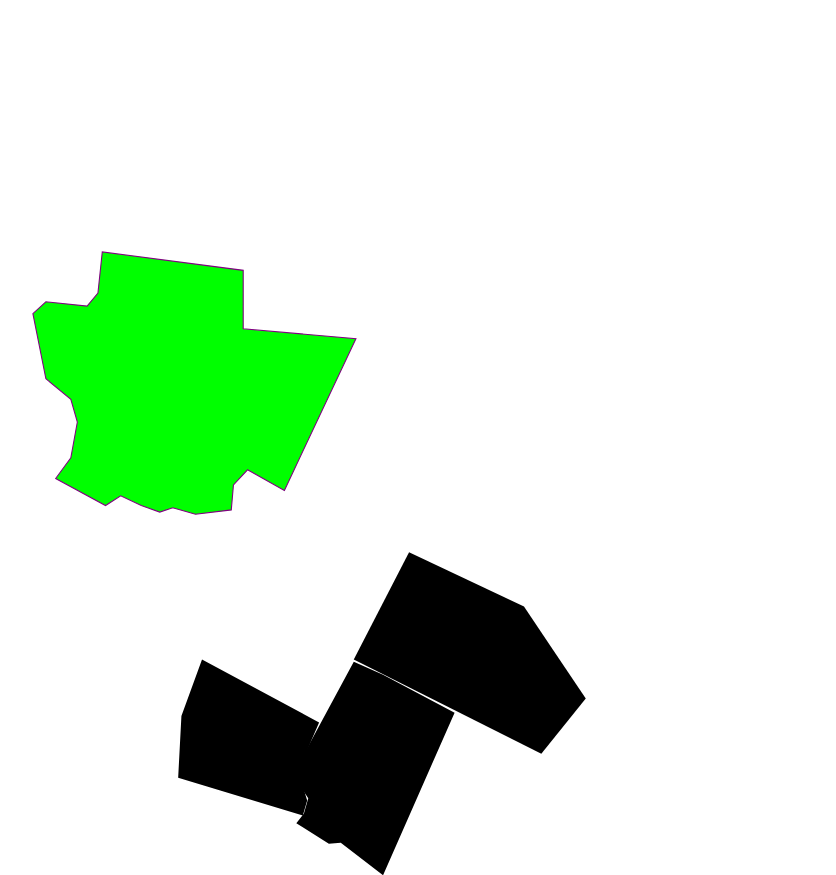
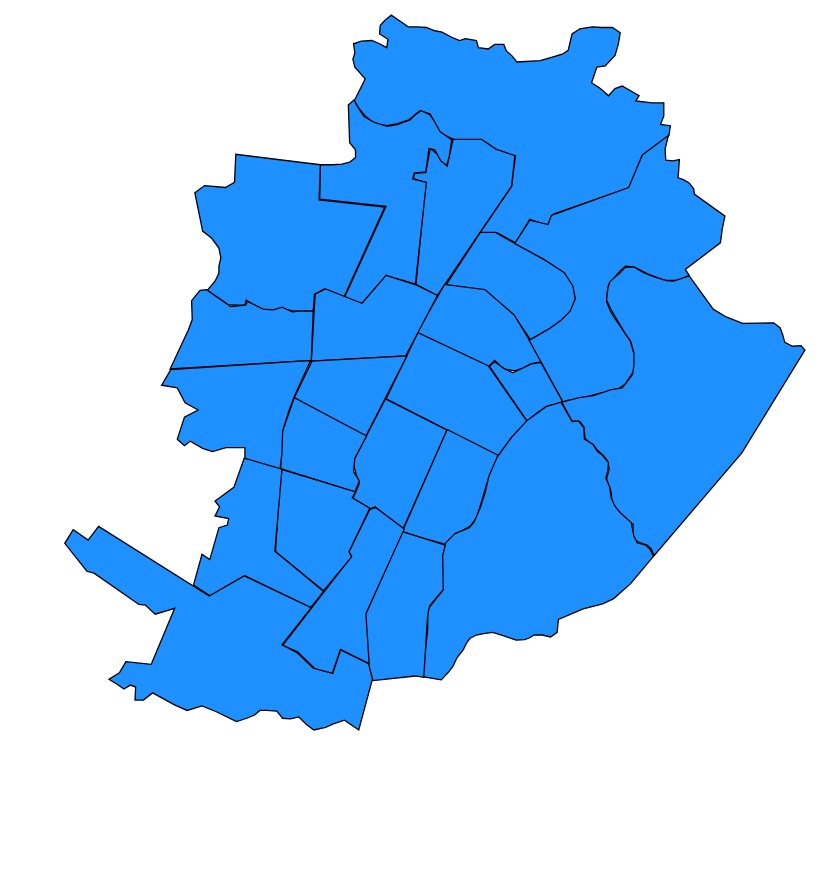
Before and after one commit to IAmNelu/VIQ, a plain HTML site: page mappa.html in a window 1280 px wide. Shown: the top 875 px of the page, without its empty margins (206-1042 px from the left). After the commit the page ends 800 px from the top, so only its background shows below. Drawn offline with Linux system fonts and the light colour scheme.

Commit message:
add: polygon

```diff
--- a/css/main.css
+++ b/css/main.css
@@ -21,6 +21,11 @@
     color: white;
 }
 .wrapper_map {
-    width: auto;
+    width: 60%;
     margin: 0 auto;
 }
+.quartiere{
+    stroke: black;
+    stroke-width: 2px;
+    fill: dodgerblue;
+}
--- a/mappa.html
+++ b/mappa.html
@@ -10,12 +10,31 @@
 <div class="wrapper_map">
 <svg width="100%" height="100%" viewBox="0 0 1166 1120" preserveAspectRatio="none">
 
-    <path d="M560,502,509,601,682,688,723,637,666,552z" vector-effect="non-scaling-stroke" />
-    <path d="M536,615,509,603,461,692,457,711,461,720,467,729,463,743,456,752,486,771,497,770,536,800,602,650z" vector-effect="non-scaling-stroke"/>
-    <path d="M369,601,477,659,462,694,462,718,466,731,462,745,347,710,350,653z" vector-effect="non-scaling-stroke" />
-    <polygon points="407,242,407,296,511,305,445,445,411,426,398,440,396,463,363,467,342,461,330,465,313,459,294,450,280,459,234,434,248,415,254,382,248,361,225,342,213,282,225,271,263,275,273,263,277,225" style="fill:lime;stroke:purple;stroke-width:1" id="valletta" />
-    <polygon points="67,800,239,904,289,874,390,920,351,977,375,991,395,1011,425,1025,437,988,479,1007,489,1029,464,1106,444,1094,435,1093,421,1099,408,1106,398,1106,377,1093,353,1091,343,1083,326,1080,310,1083,300,1089,290,1093,274,1096,263,1088,251,1086,225,1073,199,1078,189,1073,176,1070,166,1060,156,1057,146,1053,138,1060,127,1063,123,1050,110,1044,81,1032,97,1021,102,1008,120,1004,145,1008,184,921,153,934,140,918,128,916,51,865,12,822,30,801,46,819" style="fill:lime;stroke:purple;stroke-width:1" id="mirafiori"/>
+    <polygon id="villaretto_falchera_rebaudengo" class="quartiere" points="460,143,477,109,461,91,458,79,461,69,459,55,471,51,487,50,499,55,510,61,512,48,499,40,500,27,507,19,517,11,533,22,543,29,556,29,571,30,584,35,595,37,610,45,622,50,631,47,648,50,651,61,666,63,676,56,690,56,694,66,703,74,710,83,746,81,780,71,789,65,795,40,807,32,826,29,841,30,857,30,869,38,866,56,861,73,846,89,833,91,825,115,839,124,851,135,861,124,872,120,898,135,893,143,918,146,936,146,936,166,931,179,946,181,944,196,903,227,883,276,766,317,757,335,730,325,708,361,681,346,654,345,702,274,708,227,677,220,656,204,613,202,590,191,577,163,561,158,544,172,525,178,510,181,492,178,477,166,468,155"/>
+    <polygon id="borgo_vittoria" class="quartiere" points="612,202,603,243,587,224,577,216,570,253,553,254,551,262,570,269,555,425,588,442,654,344,702,274,707,227,678,217,656,202"/>
+    <polygon id="barriera_di_milano" class="quartiere" points="654,345,677,345,707,362,778,401,791,414,797,427,800,445,798,456,793,467,783,478,772,485,763,493,753,497,743,504,731,510,705,472,663,436,601,426"/>
+    <polygon id="madonna di campagna" class="quartiere" points="460,141,451,149,453,207,462,218,462,230,453,237,441,240,427,241,408,241,407,294,509,305,445,445,471,456,508,415,519,415,537,419,554,425,571,268,550,263,552,254,570,252,575,216,584,218,593,235,602,242,606,229,610,203,592,190,582,172,576,164,563,158,554,164,546,172,535,176,528,179,511,182,491,176,475,167,464,150"/>
+    <polygon id="vallette_lucento" class="quartiere" points="408,241,278,225,276,268,262,276,230,273,215,284,227,343,241,354,252,369,255,384,252,397,252,408,246,420,234,434,266,456,278,457,292,457,294,449,306,457,321,464,331,465,349,462,367,466,382,466,397,465,399,440,414,432,444,445,507,306,406,295"/>
+    <polygon id="aurora" class="quartiere" points="599,425,556,500,666,552,676,542,690,555,706,558,719,554,731,547,748,544,729,510,706,472,661,433"/>
+    <polygon id="centro" class="quartiere" points="558,499,509,601,681,689,700,664,726,636,666,550"/>
+    <polygon id="crocetta" class="quartiere" points="508,601,603,649,535,801,492,767,485,770,458,754,468,731,463,717,460,706,460,694"/>
+    <polygon id="san_donato_campidoglio" class="quartiere" points="588,442,539,535,394,543,400,440,416,432,472,454,509,411,556,426"/>
+    <polygon id="cenisi_cit_turin" class="quartiere" points="367,601,395,543,541,535,478,658"/>
+    <polygon id="borgo_san_paolo" class="quartiere" points="368,599,479,658,461,692,459,713,468,727,461,744,347,708,349,653"/>
+    <polygon id="san_salvario" class="quartiere" points="603,648,682,688,663,734,654,765,648,784,639,796,624,805,611,814,602,825,562,814,534,805"/>
+    <polygon id="regio_parco_bertola" class="quartiere" points="730,326,758,333,763,319,882,276,903,226,943,196,938,217,939,234,950,235,960,233,958,261,966,264,975,269,982,278,983,286,1030,320,1026,339,1023,361,969,402,975,411,957,419,938,419,912,409,890,398,877,397,869,404,861,413,851,426,849,438,848,452,854,466,860,476,884,511,890,531,893,544,892,551,889,559,885,566,880,573,877,578,871,582,864,587,853,589,835,593,817,598,801,602,789,603,781,606,729,511,760,493,778,480,792,466,800,447,796,427,783,407,751,386,707,362"/>
+    <polygon id="vanchiglia" class="quartiere" points="668,551,676,544,690,554,704,561,714,556,723,552,733,547,747,545,781,606,757,612,742,622,726,635"/>
+    <polygon id="madonna_del_pilone" class="quartiere" points="975,412,1012,463,1032,475,1057,485,1105,484,1115,492,1119,503,1122,514,1134,520,1147,519,1153,526,1056,684,921,842,917,832,911,826,897,821,890,816,888,806,889,794,882,789,873,780,865,773,859,765,856,754,855,744,852,735,848,724,852,709,850,697,843,688,834,680,829,673,821,667,815,662,813,644,807,636,795,635,779,606,806,599,828,596,854,587,872,584,880,574,888,563,890,550,890,530,885,512,877,501,865,481,855,464,848,449,850,431,853,421,862,413,869,407,876,399,890,398,905,407,917,412,930,416,940,419,951,420"/>
+    <polygon id="parella" class="quartiere" points="233,433,223,434,210,450,211,479,205,495,177,555,394,542,397,466,376,466,365,467,349,460,336,464,320,463,296,451,293,457,270,459"/>
+    <polygon id="pozzo_strada" class="quartiere" points="178,556,393,542,368,597,359,621,350,650,349,684,346,709,292,694,292,676,263,676,242,682,227,677,208,666,199,673,188,663,199,629,220,618,200,607,188,584,164,580"/>
+    <polygon id="cavoretto_borgo_po" class="quartiere" points="778,606,795,636,805,635,813,645,814,663,827,671,834,682,841,687,851,699,850,711,847,723,853,737,855,753,861,766,869,776,886,791,890,812,895,822,908,826,915,832,920,843,885,885,859,908,842,916,812,924,774,940,772,960,762,967,749,964,737,964,728,969,722,971,709,972,689,965,673,960,659,962,648,964,638,969,633,976,628,986,618,999,612,1012,605,1021,594,1033,565,1028,573,955,573,925,587,907,596,896,594,861,596,836,601,822,615,808,637,799,644,791,654,768,661,746,667,720,680,690,702,660,726,634,755,613"/>
+    <polygon id="nizza" class="quartiere" points="534,805,600,826,596,842,597,894,576,919,573,933,572,948,567,1029,554,1027,489,1034,482,1010,477,934"/>
+    <polygon id="lingotto" class="quartiere" points="493,768,537,801,478,931,483,1008,439,986,426,1024,401,1017,373,990,350,980,456,843,452,836,484,771"/>
+    <polygon id="santa_rita" class="quartiere" points="347,709,462,744,457,753,484,769,452,836,456,844,413,896,339,836"/>
+    <polygon id="mirafiori_nord" class="quartiere" points="291,692,349,709,338,835,413,897,393,922,292,873,239,904,213,887,226,840,238,848,252,799,265,795,267,785,246,781,253,767,246,758,275,737"/>
+    <polygon id="mirafiori_sud" class="quartiere" points="67,797,237,904,291,873,394,922,349,979,372,991,397,1015,427,1023,439,987,482,1008,488,1032,467,1110,445,1095,427,1101,416,1106,398,1110,387,1102,375,1090,362,1093,350,1092,341,1081,325,1080,315,1080,307,1087,295,1092,279,1097,248,1082,226,1073,203,1080,183,1071,165,1061,150,1053,136,1064,123,1064,124,1044,116,1041,106,1047,96,1040,83,1032,99,1022,109,1005,148,1009,184,923,154,932,139,918,129,917,60,869,49,866,15,823,28,802,51,818"/>
 
+    <text x="700"y="700" class="text_map"></text>
   </svg>
 </div>
 
```
